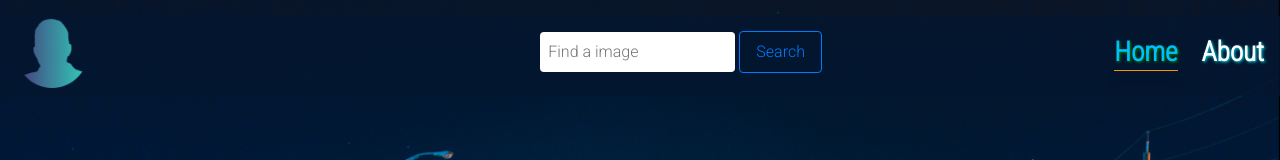
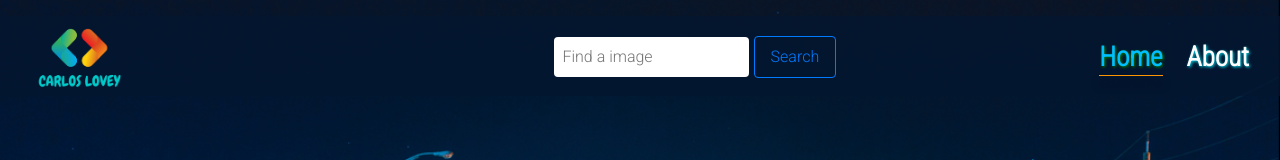
Before and after one commit to Carlitossaul/search-images, a React (Create React App) app: page /home in a window 1280 px wide. Shown: the top 160 px of the page. Built offline with nearby package versions, Linux system fonts and the light colour scheme; no server answers.

Commit message:
modificado navbar y logo

```diff
--- a/public/index.html
+++ b/public/index.html
@@ -2,7 +2,7 @@
 <html lang="en">
   <head>
     <meta charset="utf-8" />
-    <link rel="icon" href="%PUBLIC_URL%/profile.png" />
+    <link rel="icon" href="%PUBLIC_URL%/logo.png" />
     <meta name="viewport" content="width=device-width, initial-scale=1" />
     <meta name="theme-color" content="#000000" />
     <meta
@@ -10,20 +10,9 @@
       content="Web site created using create-react-app"
     />
     <link rel="apple-touch-icon" href="%PUBLIC_URL%/logo192.png" />
-    <!--
-      manifest.json provides metadata used when your web app is installed on a
-      user's mobile device or desktop. See https://developers.google.com/web/fundamentals/web-app-manifest/
-    -->
+
     <link rel="manifest" href="%PUBLIC_URL%/manifest.json" />
-    <!--
-      Notice the use of %PUBLIC_URL% in the tags above.
-      It will be replaced with the URL of the `public` folder during the build.
-      Only files inside the `public` folder can be referenced from the HTML.
 
-      Unlike "/favicon.ico" or "favicon.ico", "%PUBLIC_URL%/favicon.ico" will
-      work correctly both with client-side routing and a non-root public URL.
-      Learn how to configure a non-root public URL by running `npm run build`.
-    -->
     <title>Search Images</title>
     <link
       href="https://fonts.googleapis.com/css2?family=Roboto+Condensed:ital,wght@0,300;1,300&family=Roboto:wght@100;300&family=Source+Sans+Pro:ital,wght@0,300;1,200;1,300&display=swap"
@@ -39,15 +28,5 @@
   <body>
     <noscript>You need to enable JavaScript to run this app.</noscript>
     <div id="root"></div>
-    <!--
-      This HTML file is a template.
-      If you open it directly in the browser, you will see an empty page.
-
-      You can add webfonts, meta tags, or analytics to this file.
-      The build step will place the bundled scripts into the <body> tag.
-
-      To begin the development, run `npm start` or `yarn start`.
-      To create a production bundle, use `npm run build` or `yarn build`.
-    -->
   </body>
 </html>
--- a/src/components/home/Home.jsx
+++ b/src/components/home/Home.jsx
@@ -56,7 +56,7 @@ const Home = () => {
             <Card
               key={photo.id}
               alt={photo.alt_description}
-              photo={photo.urls.small}
+              photo={photo.urls.regular}
               description={photo.description}
             />
           ))}
--- a/src/components/navbar/Navbar.jsx
+++ b/src/components/navbar/Navbar.jsx
@@ -1,5 +1,5 @@
 import React from "react";
-import img from "../../helper/profile-pic (3).png";
+import img from "../../helper/logo.png";
 import style from "./Navbar.module.css";
 import { Link, useLocation } from "react-router-dom";
 import Search from "../search/Search";
--- a/src/components/navbar/Navbar.module.css
+++ b/src/components/navbar/Navbar.module.css
@@ -6,7 +6,7 @@
   position: fixed;
   width: 100%;
   z-index: +1;
-  /* opacity: 0.9; */
+  padding: 5px 15px;
 }
 .container {
   display: flex;
```
Also changed, not shown: public/logo.png (added), src/helper/logo.png (added).
